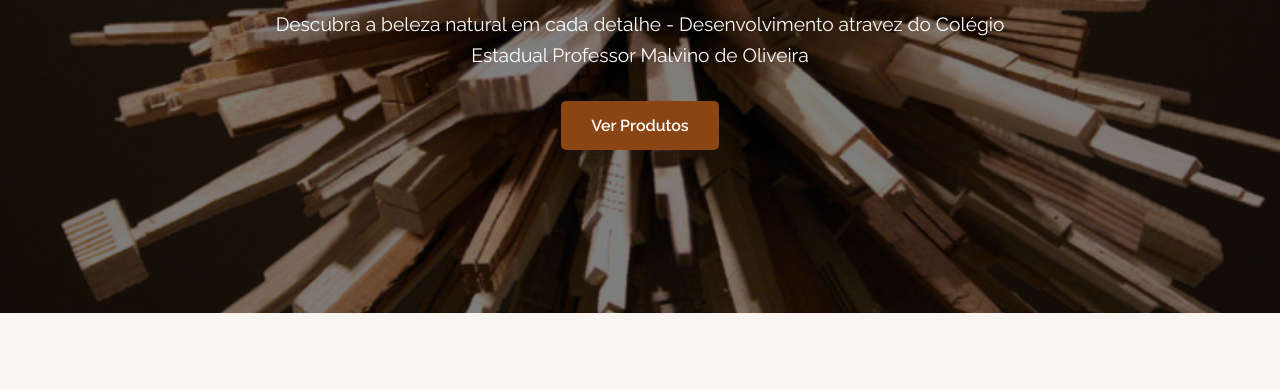
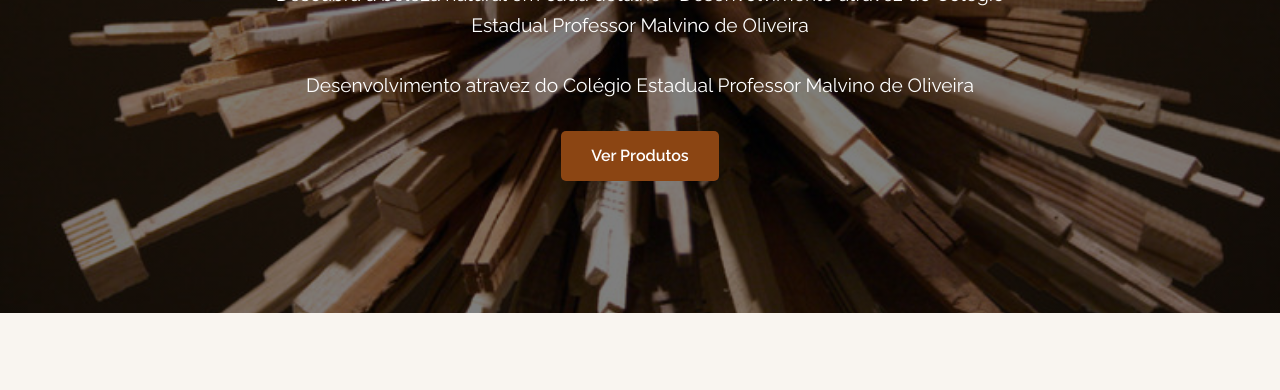
Before and after one commit to Silvaz08/-Projeto-P-gina-de-profiss-o-no-GitHub, a plain HTML site: page index.html in a window 1280 px wide. Shown: the part 397-787 px from the top of the page. Drawn offline with nearby package versions, Linux system fonts and the light colour scheme.

Commit message:
Update index.html

```diff
--- a/index.html
+++ b/index.html
@@ -35,6 +35,7 @@
         <div class="banner-content">
             <h2>Peças únicas em madeira com alma e história</h2>
             <p>Descubra a beleza natural em cada detalhe - Desenvolvimento atravez do Colégio Estadual Professor Malvino de Oliveira</p>
+            <p>Desenvolvimento atravez do Colégio Estadual Professor Malvino de Oliveira</p>
             <a href="produtos.html" class="btn">Ver Produtos</a>
         </div>
     </section>
```
